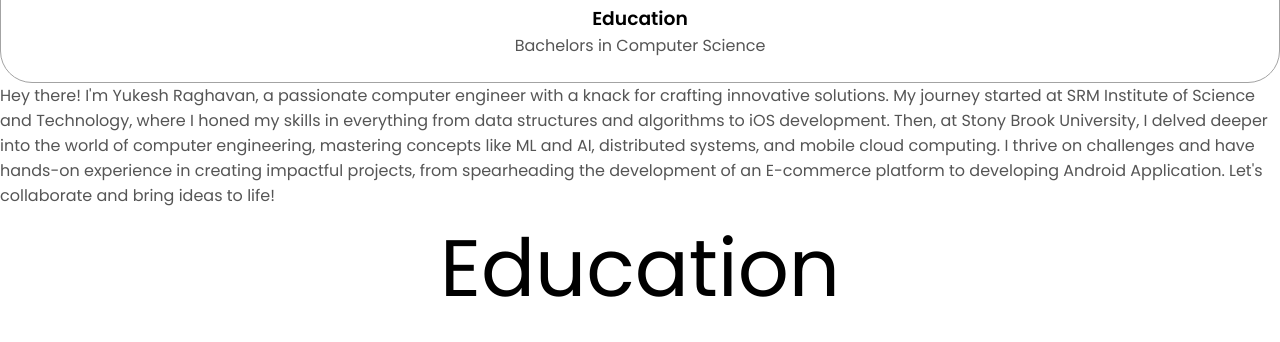
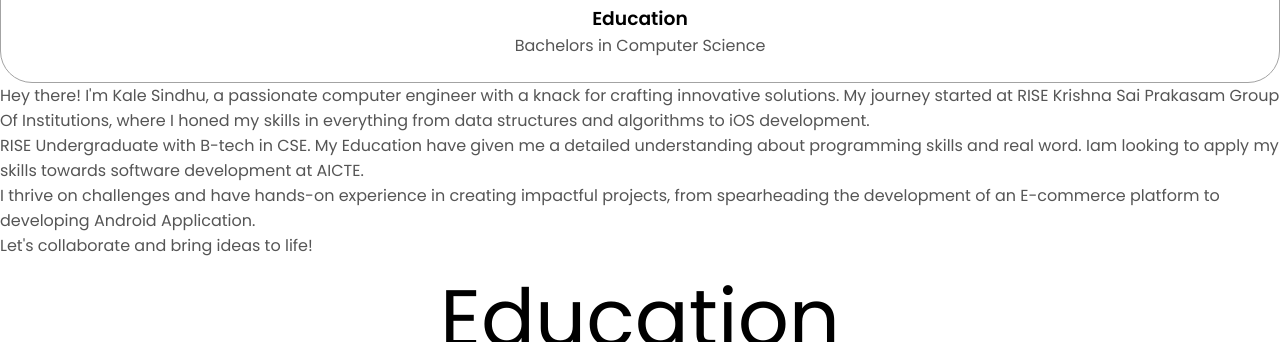
Before and after one commit to Sindhukale/Profile, a plain HTML site: page index.html in a window 1280 px wide. Shown: the part 1501-1843 px from the top of the page. Drawn offline with Linux system fonts and the light colour scheme.

Commit message:
Adding Summary

```diff
--- a/index.html
+++ b/index.html
@@ -98,10 +98,10 @@
           </div>
           <div class="text-container">
             <p>
-              Hey there! I'm Yukesh Raghavan, a passionate computer engineer with a knack for crafting innovative solutions. My journey started at SRM Institute of Science and Technology, where I honed my skills in everything from data structures and algorithms to iOS development.
-              Then, at Stony Brook University, I delved deeper into the world of computer engineering, mastering concepts like ML and AI, distributed systems, and mobile cloud computing.
-              I thrive on challenges and have hands-on experience in creating impactful projects, from spearheading the development of an E-commerce platform to developing Android Application.
-              Let's collaborate and bring ideas to life!
+              Hey there! I'm Kale Sindhu, a passionate computer engineer with a knack for crafting innovative solutions. My journey started at RISE Krishna Sai Prakasam Group Of Institutions, where I honed my skills in everything from data structures and algorithms to iOS development.</p>
+            <p>RISE Undergraduate with B-tech in CSE. My Education have given me a detailed understanding about programming skills and real word. Iam looking to apply my skills towards software development at AICTE.</p>
+              <p>I thrive on challenges and have hands-on experience in creating impactful projects, from spearheading the development of an E-commerce platform to developing Android Application. </p>
+              <p>Let's collaborate and bring ideas to life!</p>
             </p>
           </div>
         </div>
```
Also changed, not shown: assets/nyc taxi.jpeg (deleted), assets/sbulogo.png (deleted), assets/srmlogo.png (deleted), 4 other files.
